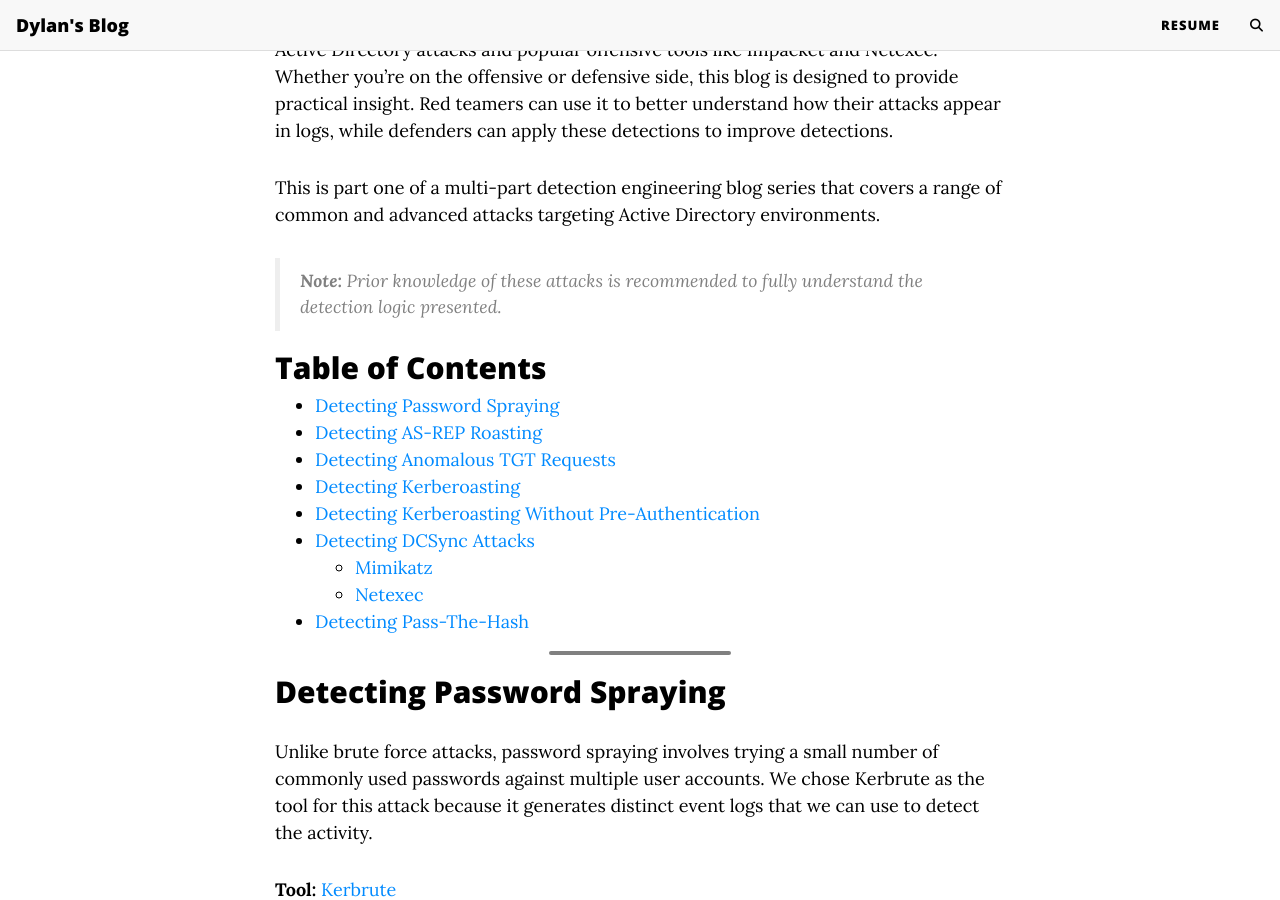
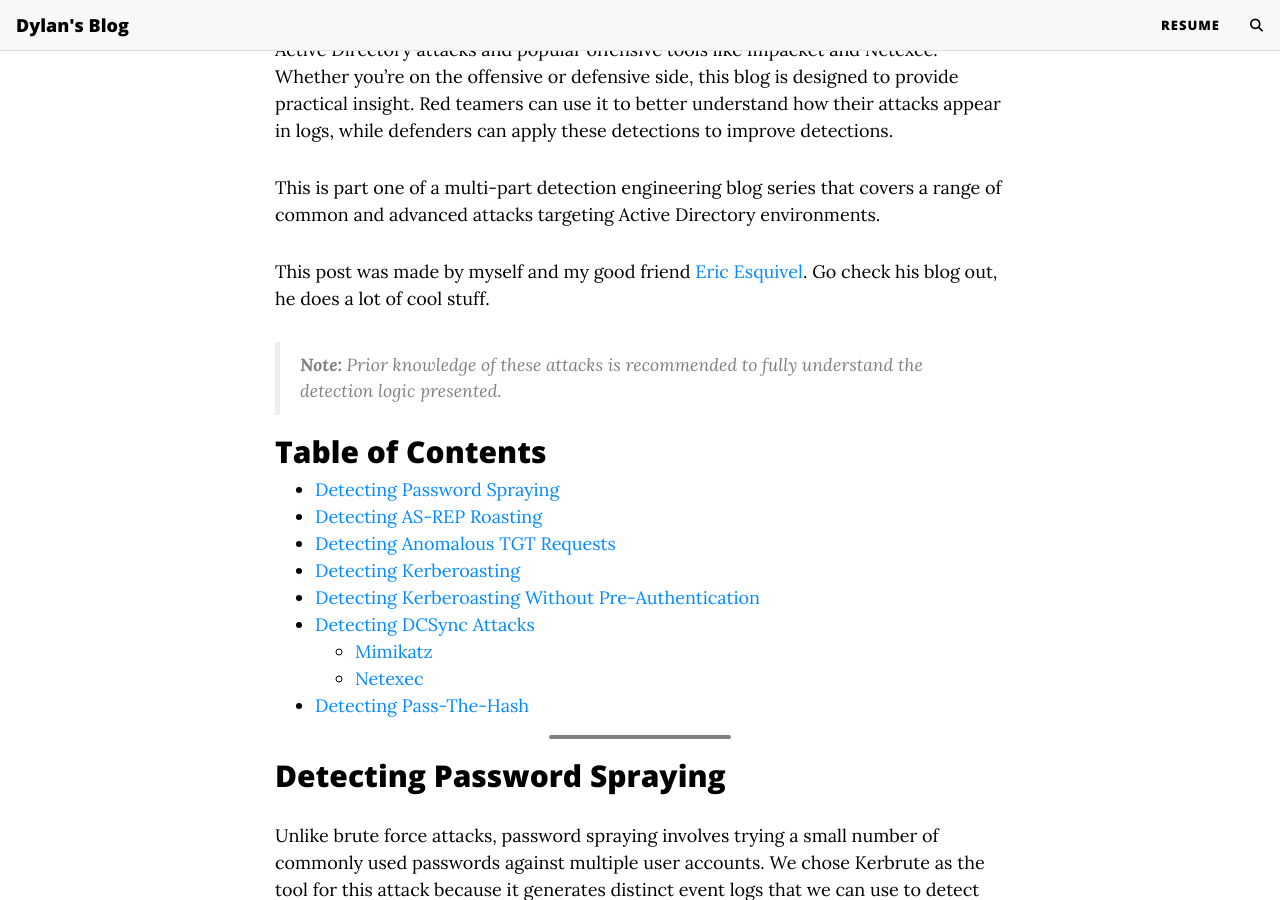
Before and after one commit to DylanDavis1/dylandavis1.github.io, a Jekyll site: the page built from _posts/2025-07-04-active-directory-detections-Part-1.md, in a window 1280 px wide and 900 px high, scrolled down 470 px. Built offline with Jekyll 4.4.1, drawn with Linux system fonts in a browser that asks for light colours; comment, search, counter and statistics services are not loaded.

Commit message:
Update 2025-07-04-active-directory-detections-Part-1.md

```diff
--- a/_posts/2025-07-04-active-directory-detections-Part-1.md
+++ b/_posts/2025-07-04-active-directory-detections-Part-1.md
@@ -13,6 +13,8 @@ Active Directory plays a huge role in managing user identities and access across
 This post dives into key indicators of compromise (IoCs) associated with common Active Directory attacks and popular offensive tools like Impacket and Netexec. Whether you're on the offensive or defensive side, this blog is designed to provide practical insight. Red teamers can use it to better understand how their attacks appear in logs, while defenders can apply these detections to improve detections.
 
 This is part one of a multi-part detection engineering blog series that covers a range of common and advanced attacks targeting Active Directory environments.
+
+This post was made by myself and my good friend [Eric Esquivel](https://ericesquivel.github.io/). Go check his blog out, he does a lot of cool stuff.
 
 > **Note:** Prior knowledge of these attacks is recommended to fully understand the detection logic presented.
 
```
